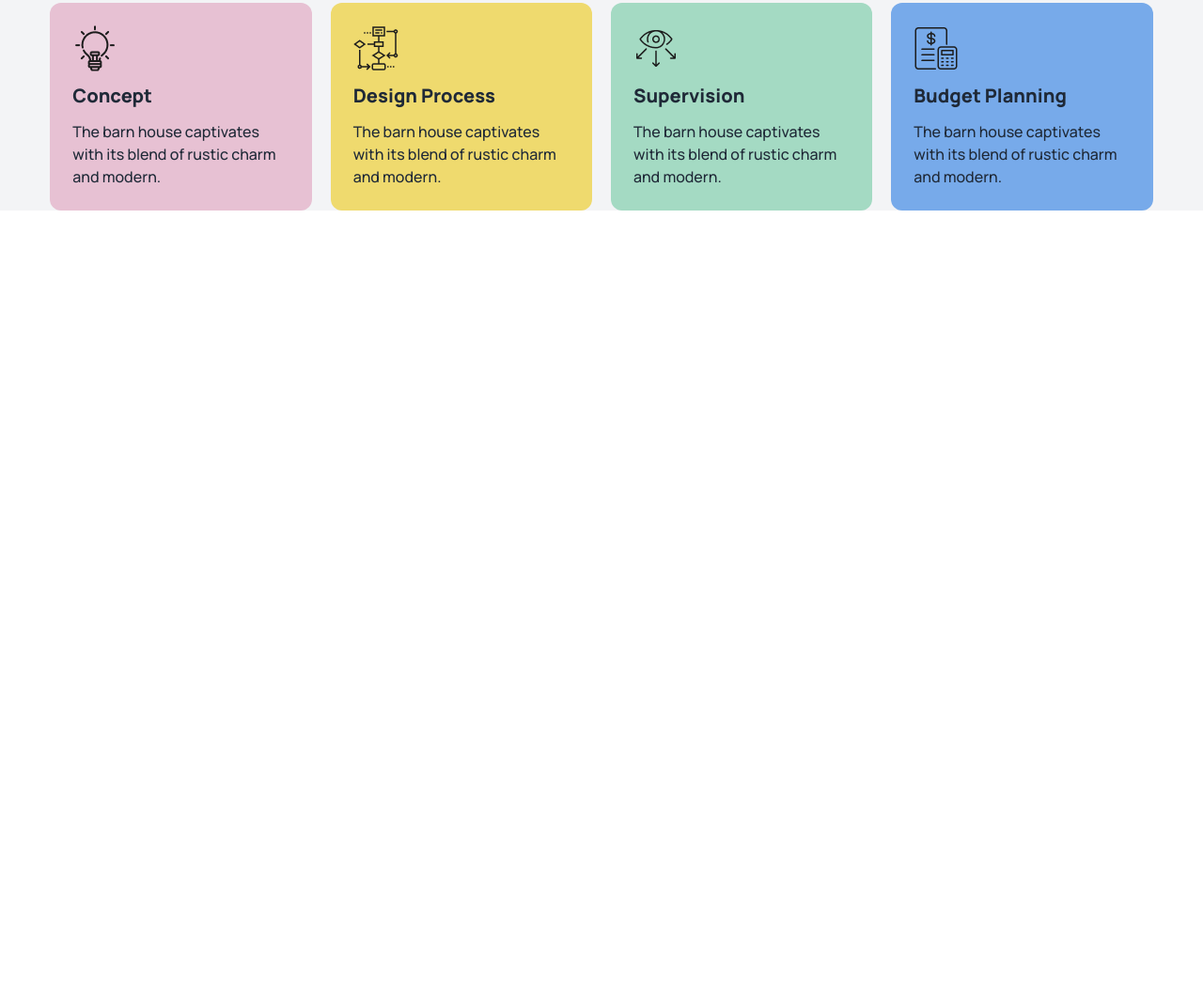
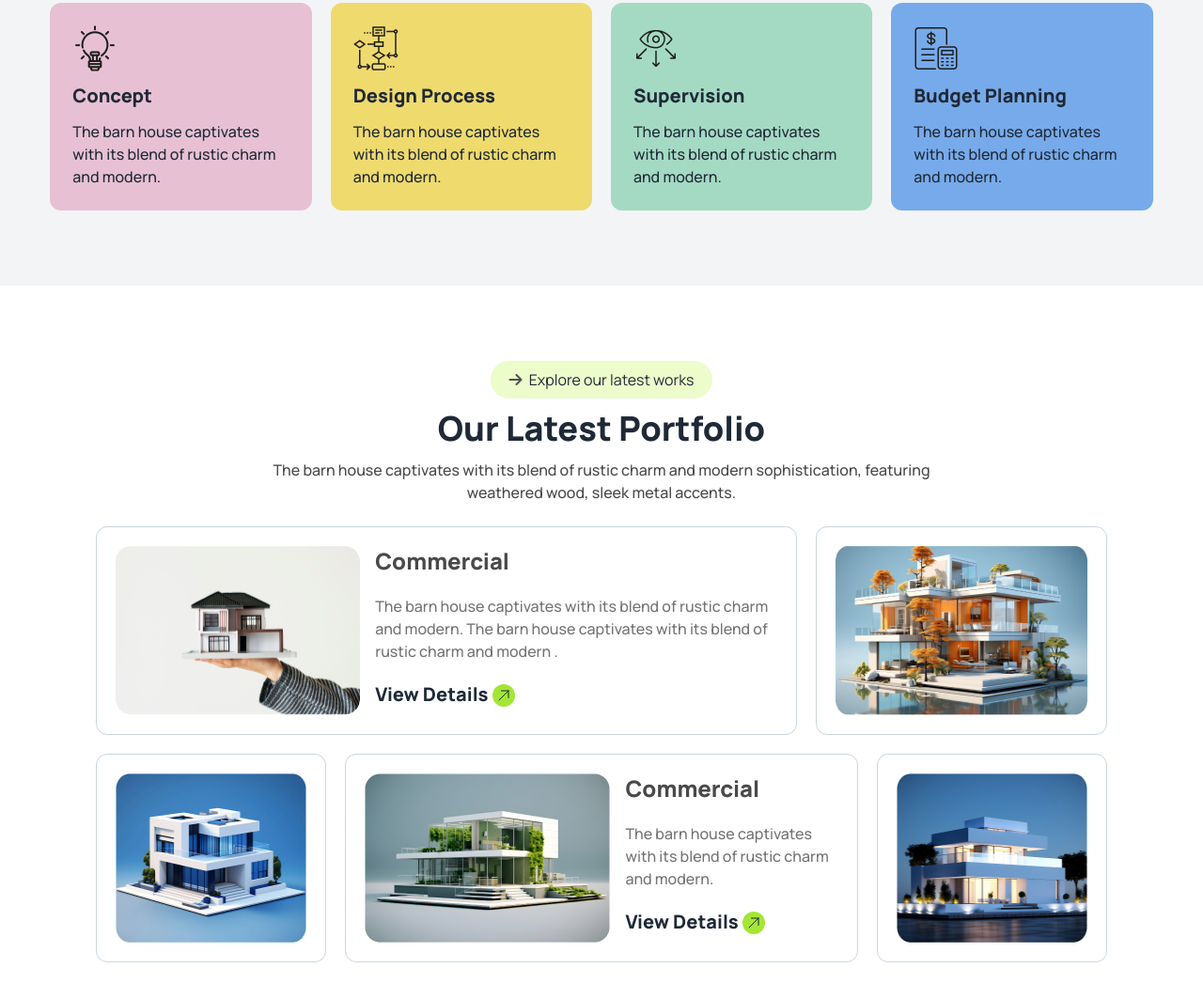
Before and after one commit to Jollypru/Assignment-3, a plain HTML site: page index.html in a window 1280 px wide. Shown: the part 1705-2768 px from the top of the page at 94% size. Before the commit the page ends 2009 px from the top, so only its background shows below. Drawn offline with nearby package versions, Linux system fonts and the light colour scheme.

Commit message:
added latest works section

```diff
--- a/index.html
+++ b/index.html
@@ -103,9 +103,9 @@
     </div>
   </header>
 
-  <main class="w-11/12 mx-auto">
+  <main class="">
     <!-- about us section -->
-    <section class="mb-20">
+    <section class="w-11/12 mx-auto mb-20">
       <img class="hidden lg:inline" src="assets/Vector.png" alt="">
       <div class="grid grid-cols-1 md:grid-cols-2 gap-10 mt-3">
         <div class="space-y-6">
@@ -135,7 +135,7 @@
     </section>
 
     <!-- how we works section -->
-    <section class="mb-20">
+    <section class="w-11/12 mx-auto mb-20">
       <div class="flex flex-col justify-center items-center space-y-3 md:w-2/3 mx-auto text-center">
         <a href=""><button class="bg-white px-5 py-2 rounded-3xl"><i class="fa-solid fa-arrow-right inline opacity-80 mr-1"></i> How we works</button></a>
         <h3 class="font-extrabold text-4xl">Our Works Process</h3>
@@ -164,6 +164,70 @@
         </div>
       </div>
     </section>
+
+    <!-- latest works section -->
+     <section class="bg-white">
+      <div class="w-11/12 mx-auto py-20">
+        <div class="flex flex-col justify-center items-center space-y-3 md:w-2/3 mx-auto text-center">
+          <a href=""><button class="bg-lime-100 px-5 py-2 rounded-3xl"><i class="fa-solid fa-arrow-right inline opacity-80 mr-1"></i> Explore our latest works</button></a>
+          <h3 class="font-extrabold text-4xl">Our Latest Portfolio</h3>
+          <p class="font-medium text-[#494949]">The barn house captivates with its blend of rustic charm and modern sophistication, featuring weathered wood, sleek metal accents.</p>
+        </div>
+        <div class="w-11/12 mx-auto mt-6">
+          <div class="flex flex-col lg:flex-row gap-5">
+            <div class="flex flex-col md:flex-row gap-4 border border-slate-300 rounded-xl p-5">
+              <img class="h-[180px]" src="assets/img1.png" alt="">
+              <div>
+                <h5 class="font-extrabold text-2xl text-[#494949]">Commercial</h5>
+                <p class="font-medium text-[#737373] my-5">The barn house captivates with its blend of rustic charm and modern. The barn house captivates with its blend of rustic charm and modern .</p>
+                <a href="">
+                  <button class="font-extrabold text-xl">View Details <svg xmlns="http://www.w3.org/2000/svg" fill="none" viewBox="0 0 24 24" stroke-width="1.5"
+                    stroke="currentColor" class="size-6 bg-lime-400 rounded-full p-1 inline">
+                    <path stroke-linecap="round" stroke-linejoin="round" d="m4.5 19.5 15-15m0 0H8.25m11.25 0v11.25" />
+                  </svg></button>
+                </a>
+              </div>
+            </div>
+            <div class=" border border-slate-300 rounded-xl p-5">
+              <img class="w-[500px] h-[180px]" src="assets/img2.png" alt="">
+            </div>
+          </div>
+
+
+          <div class="flex flex-col lg:flex-row gap-5 mt-5">
+            <div class=" border border-slate-300 rounded-xl p-5 lg:hidden">
+              <img class="w-[320px] h-[180px]" src="assets/img5.png" alt="">
+            </div>
+            <div class=" border border-slate-300 rounded-xl p-5 hidden lg:inline">
+              <img class="w-[320px] h-[180px]" src="assets/img3.png" alt="">
+            </div>
+
+            <div class=" flex flex-col md:flex-row gap-4 border border-slate-300 rounded-xl p-5">
+              <img class="h-[180px]" src="assets/img4.png" alt="">
+              <div>
+                <h5 class="font-extrabold text-2xl text-[#494949]">Commercial</h5>
+                <p class="font-medium text-[#737373] my-5">The barn house captivates with its blend of rustic charm and modern.</p>
+                <a href="">
+                  <button class="font-extrabold text-xl">View Details <svg xmlns="http://www.w3.org/2000/svg" fill="none" viewBox="0 0 24 24" stroke-width="1.5"
+                    stroke="currentColor" class="size-6 bg-lime-400 rounded-full p-1 inline">
+                    <path stroke-linecap="round" stroke-linejoin="round" d="m4.5 19.5 15-15m0 0H8.25m11.25 0v11.25" />
+                  </svg></button>
+                </a>
+              </div>
+            </div>
+            <div class=" border border-slate-300 rounded-xl p-5 lg:hidden">
+              <img class="w-full h-[180px]" src="assets/img3.png" alt="">
+            </div>
+            <div class=" border border-slate-300 rounded-xl p-5">
+              <img class="w-[320px] h-[180px]" src="assets/img5.png" alt="">
+            </div>
+          </div>
+
+        </div>
+      </div>
+
+
+     </section>
   </main>
   <footer>
 
```
